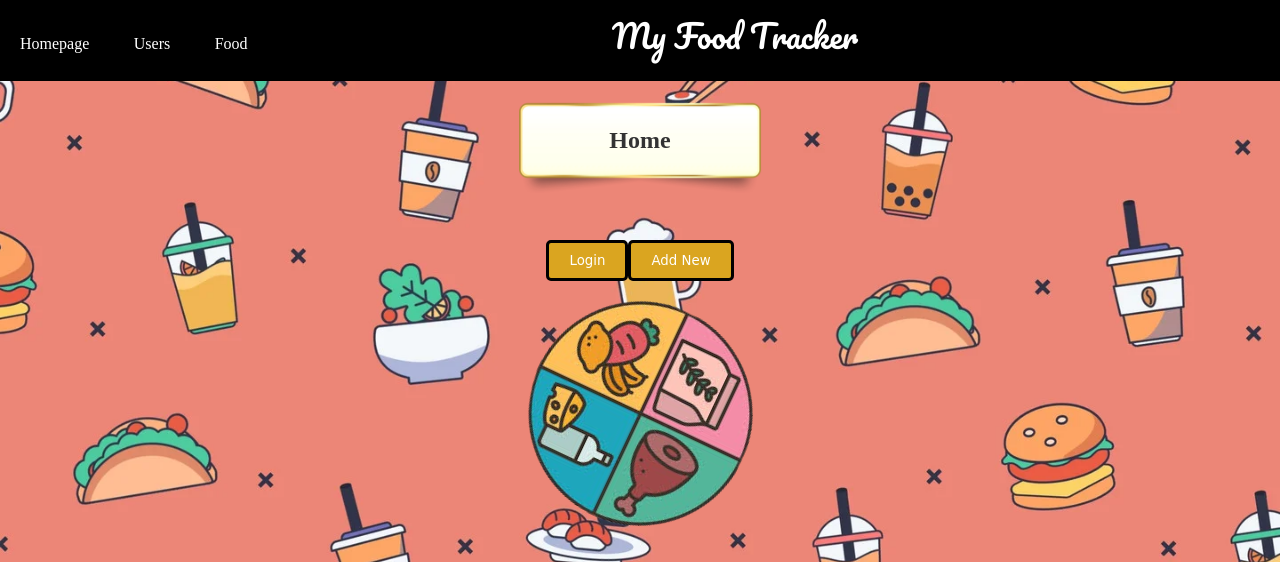
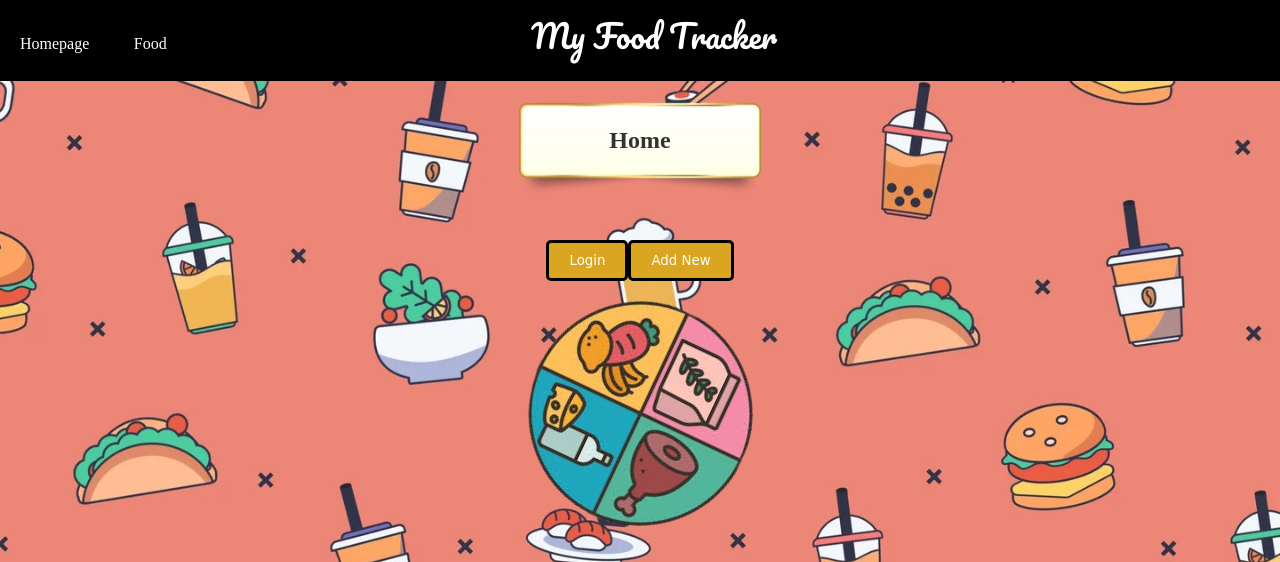
Before and after one commit to Marcus17642/CIT-Agile-Project, a Flask app: page / in a window 1280 px wide. Shown: the top 562 px of the page. Run offline with Flask 3, Linux system fonts and the light colour scheme; some web fonts are replaced.

Commit message:
get rid of user on homepage

```diff
--- a/templates/base.html
+++ b/templates/base.html
@@ -16,7 +16,7 @@
 
         <nav>
             <a href="{{ url_for('home') }}">Homepage</a>
-            <a href="{{ url_for('users_list') }}">Users</a>
+            <!--<a href="{{ url_for('users_list') }}">Users</a> -->
             <a href="{{ url_for('food_list') }}">Food</a>
 
             <h1> My Food Tracker </h1>
```
Also changed, not shown: static/style.css (+18 -19 lines).
